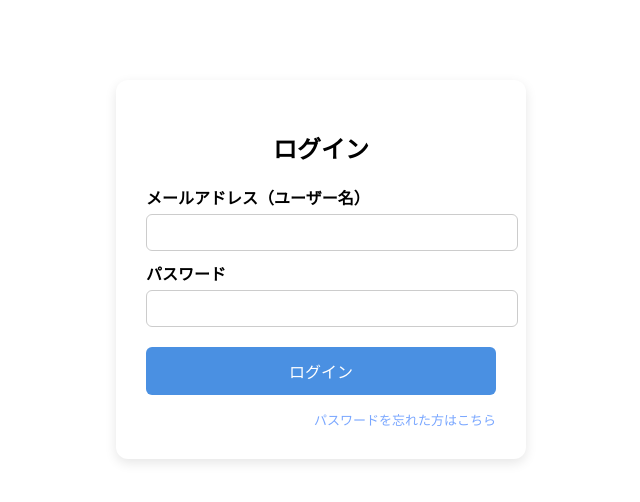
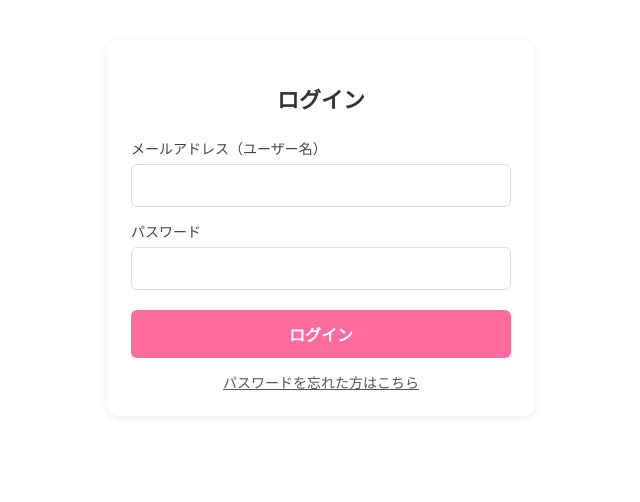
Before and after one commit to dai0105/seiheki_commu, a Django app: page /accounts/login/ in a window 1280 px wide. Shown: the top 502 px of the page, without its empty margins (319-959 px from the left). Run offline with Django 5.2, Linux system fonts and the light colour scheme.

Commit message:
Add mobile optimized login.css

```diff
--- a/accounts/static/css/login.css
+++ b/accounts/static/css/login.css
@@ -1,95 +1,122 @@
+/* 全体のリセット */
+body {
+    margin: 0;
+    padding: 0;
+    font-family: "Helvetica", "Arial", sans-serif;
+    background: #ffffff;
+}
+
+/* 中央寄せのラッパー */
 .login-wrapper {
-    width: 350px;
-    margin: 80px auto;
-    padding: 30px;
+    width: 90%;
+    max-width: 380px;
+    margin: 40px auto;
+    padding: 24px;
     background: #fff;
     border-radius: 12px;
-    box-shadow: 0 4px 12px rgba(0,0,0,0.1);
-    font-family: sans-serif;
+    box-shadow: 0 2px 8px rgba(0,0,0,0.08);
 }
 
-.login-wrapper h2 {
+/* タイトル */
+h2 {
     text-align: center;
-    margin-bottom: 20px;
+    margin-bottom: 24px;
+    font-size: 22px;
+    color: #333;
 }
 
-.login-wrapper label {
-    display: block;
-    margin-top: 10px;
-    font-weight: bold;
+/* エラーメッセージ */
+.error-message {
+    color: red;
+    text-align: center;
+    margin-bottom: 16px;
+    font-size: 14px;
 }
 
-.login-wrapper input {
-    width: 100%;
-    padding: 10px;
-    margin-top: 5px;
-    border-radius: 6px;
-    border: 1px solid #ccc;
+/* サブスク切れボックス */
+.expired-box {
+    background: #ffe6ea;
+    padding: 14px;
+    border-radius: 8px;
+    margin-bottom: 20px;
+    text-align: center;
+    font-size: 14px;
 }
 
-.login-wrapper button {
+.reactivate-btn {
+    display: inline-block;
+    margin-top: 10px;
+    padding: 10px 14px;
+    background: #ff6b9c;
+    color: #fff;
+    border-radius: 6px;
+    text-decoration: none;
+    font-size: 14px;
+}
+
+/* ラベル */
+label {
+    display: block;
+    margin-top: 14px;
+    margin-bottom: 6px;
+    font-size: 14px;
+    color: #444;
+}
+
+/* 入力欄 */
+input[type="text"],
+input[type="password"] {
+    width: 100%;
+    padding: 12px;
+    border: 1px solid #ddd;
+    border-radius: 6px;
+    font-size: 15px;
+    box-sizing: border-box;
+}
+
+/* ログインボタン */
+button[type="submit"] {
     width: 100%;
     margin-top: 20px;
     padding: 12px;
-    background: #4a90e2;
-    color: white;
+    background: #ff6b9c;
+    color: #fff;
     border: none;
     border-radius: 6px;
     font-size: 16px;
+    font-weight: bold;
+    cursor: pointer;
 }
 
-
-/* エラーメッセージ */
-.error-message {
-    color: #ff4d4d;
-    background: #ffecec;
-    padding: 10px;
-    border-radius: 8px;
-    margin-bottom: 15px;
-    font-size: 14px;
+button[type="submit"]:active {
+    opacity: 0.85;
 }
 
-/* サブスク切れの警告ボックス */
-.expired-box {
-    background: #fff4d9;
-    border: 1px solid #ffd27f;
-    padding: 15px;
-    border-radius: 10px;
-    margin-bottom: 20px;
-    text-align: left;
-    font-size: 14px;
-    color: #8a6d3b;
-}
-
-/* 再開ボタン */
-.reactivate-btn {
-    display: block;
-    margin-top: 12px;
-    padding: 10px;
-    background: #ff9f43;
-    color: white;
+/* パスワード忘れリンク */
+.forgot-link {
     text-align: center;
-    border-radius: 8px;
-    text-decoration: none;
-    font-size: 15px;
-    transition: 0.2s;
-}
-
-.reactivate-btn:hover {
-    background: #ff8a1f;
-}
-
-.forgot-link {
-    margin-top: 15px;
-    text-align: right;
+    margin-top: 14px;
 }
 
 .forgot-link a {
-    font-size: 13px;
-    color: #7aa7ff;
-    text-decoration: none;
+    font-size: 14px;
+    color: #555;
+    text-decoration: underline;
 }
 
-.forgot-link a:hover {
-    text-decoration: underline;
+/* スマホ向け微調整 */
+@media (max-width: 480px) {
+    .login-wrapper {
+        margin-top: 24px;
+        padding: 20px;
+    }
+
+    h2 {
+        font-size: 20px;
+    }
+
+    button[type="submit"] {
+        font-size: 15px;
+        padding: 11px;
+    }
 }
```
